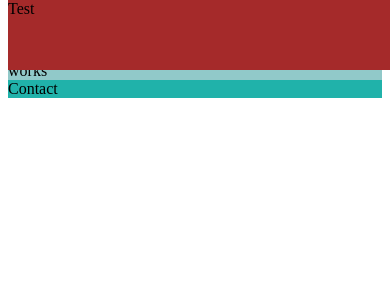
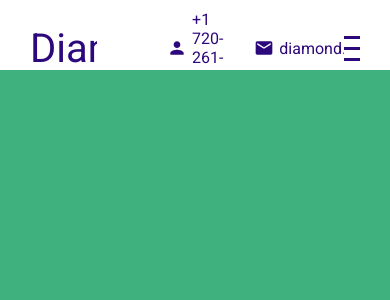
Before and after one commit to cdiamond3/newPortfolio, a React (Create React App) app: page / in a window 390 px wide. Shown: the top 300 px of the page. Built offline with nearby package versions, Linux system fonts and the light colour scheme.

Commit message:
hamburger built, menu next

```diff
--- a/package.json
+++ b/package.json
@@ -3,6 +3,8 @@
   "version": "0.1.0",
   "private": true,
   "dependencies": {
+    "@material-ui/core": "^4.12.3",
+    "@material-ui/icons": "^4.11.2",
     "@testing-library/jest-dom": "^5.11.4",
     "@testing-library/react": "^11.1.0",
     "@testing-library/user-event": "^12.1.10",
--- a/public/index.html
+++ b/public/index.html
@@ -2,42 +2,23 @@
 <html lang="en">
   <head>
     <meta charset="utf-8" />
-    <link rel="icon" href="%PUBLIC_URL%/favicon.ico" />
     <meta name="viewport" content="width=device-width, initial-scale=1" />
-    <meta name="theme-color" content="#000000" />
     <meta
       name="description"
       content="Web site created using create-react-app"
     />
-    <link rel="apple-touch-icon" href="%PUBLIC_URL%/logo192.png" />
-    <!--
-      manifest.json provides metadata used when your web app is installed on a
-      user's mobile device or desktop. See https://developers.google.com/web/fundamentals/web-app-manifest/
-    -->
-    <link rel="manifest" href="%PUBLIC_URL%/manifest.json" />
-    <!--
-      Notice the use of %PUBLIC_URL% in the tags above.
-      It will be replaced with the URL of the `public` folder during the build.
-      Only files inside the `public` folder can be referenced from the HTML.
-
-      Unlike "/favicon.ico" or "favicon.ico", "%PUBLIC_URL%/favicon.ico" will
-      work correctly both with client-side routing and a non-root public URL.
-      Learn how to configure a non-root public URL by running `npm run build`.
-    -->
+    <link href="https://fonts.googleapis.com/css2?family=Roboto:ital,wght@0,100;0,300;0,400;0,500;0,700;0,900;1,100;1,300;1,400;1,500;1,700;1,900&display=swap" rel="stylesheet">
     <title>React App</title>
+    <style>
+      *{
+        font-family: 'Roboto', sans-serif;
+        margin: 0;
+        overflow-x: hidden;
+      }
+    </style>
   </head>
   <body>
     <noscript>You need to enable JavaScript to run this app.</noscript>
     <div id="root"></div>
-    <!--
-      This HTML file is a template.
-      If you open it directly in the browser, you will see an empty page.
-
-      You can add webfonts, meta tags, or analytics to this file.
-      The build step will place the bundled scripts into the <body> tag.
-
-      To begin the development, run `npm start` or `yarn start`.
-      To create a production bundle, use `npm run build` or `yarn build`.
-    -->
   </body>
 </html>
--- a/src/App.js
+++ b/src/App.js
@@ -4,16 +4,21 @@
 import Testimonials from './components/testimonials/Testimonials';
 import TopBar from './components/topbar/TopBar';
 import Works from './components/works/Works';
+import "./app.scss"
+import { useState } from "react"
 
 function App() {
+
+  const [menuOpen, setMenuOpen] = useState(false)
+
   return (
     <div className="app">
-      <TopBar />
+      <TopBar menuOpen={menuOpen} setMenuOpen={setMenuOpen} />
       <div className="sections">
         <Intro />
         <Portfolio />
+        <Works />
         <Testimonials />
-        <Works />
         <Contact />
       </div>
     </div>
--- a/src/app.scss
+++ b/src/app.scss
@@ -4,7 +4,21 @@
   .sections{
     width: 100%;
     height: calc(100vh - 70px);
-    background-color: magenta;
+    background-color: lightsalmon;
+    position: relative;
+    top: 70px;
+    scroll-behavior: smooth;
+    scroll-snap-type: y mandatory;
+    scrollbar-width: none;
+    & ::-webkit-scrollbar{
+      display: none;
+    }
+
+    > *{
+      width: 100vw;
+      height: calc(100vh - 70px);
+      scroll-snap-align: start;
+    }
   }
 
 }
--- a/src/components/contact/Contact.js
+++ b/src/components/contact/Contact.js
@@ -2,7 +2,7 @@
 
 export default function Contact() {
     return (
-        <div className="contact">
+        <div className="contact" id="contact">
             Contact
         </div>
     )
--- a/src/components/intro/Intro.js
+++ b/src/components/intro/Intro.js
@@ -2,8 +2,8 @@
 
 export default function Intro() {
     return (
-        <div className="intro">
-            intro
+        <div className="intro" id="intro" >
+
         </div>
     )
 }
--- a/src/components/portfolio/Portfolio.js
+++ b/src/components/portfolio/Portfolio.js
@@ -2,8 +2,8 @@
 
 export default function Portfolio() {
     return (
-        <div className="portfolio" >
-            portfolio
+        <div className="portfolio" id="portfolio" >
+
         </div>
     )
 }
--- a/src/components/testimonials/Testimonials.js
+++ b/src/components/testimonials/Testimonials.js
@@ -1,8 +1,8 @@
 import "./testimonials.scss"
 export default function Testimonials() {
     return (
-        <div className="testimonials">
-            testimonials
+        <div className="testimonials" id="testimonials">
+
         </div>
     )
 }
--- a/src/components/topbar/TopBar.js
+++ b/src/components/topbar/TopBar.js
@@ -1,11 +1,30 @@
 import "./topbar.scss"
-
+import { Person, Mail } from "@material-ui/icons"
 import React from 'react'
 
-export default function TopBar() {
+export default function TopBar({ menuOpen, setMenuOpen }) {
     return (
-        <div className="topbar">
-            Test
+        <div className={"topbar " + (menuOpen && "active")}>
+            <div className="wrapper">
+                <div className="left">
+                    <a href="#intro" className="logo"> Diamond.</a>
+                    <div className="itemContainer">
+                        <Person className="icon" />
+                        <span>+1 720-261-1003</span>
+                    </div>
+                    <div className="itemContainer">
+                        <Mail className="icon" />
+                        <span>diamond.chris.3@gmail.com</span>
+                    </div>
+                </div>
+                <div className="right">
+                    <div className="hamburger" onClick={() => setMenuOpen(!menuOpen)}>
+                        <span className="line1"></span>
+                        <span className="line2"></span>
+                        <span className="line3"></span>
+                    </div>
+                </div>
+            </div>
         </div>
     )
 }
--- a/src/components/topbar/topbar.scss
+++ b/src/components/topbar/topbar.scss
@@ -1,8 +1,87 @@
-.topbar{
+@import "../../global.scss";
+
+.topbar {
     margin: 0;
-    background-color: brown;
+    background-color: white;
+    color: $mainColor;
     width: 100%;
     height: 70px;
     position: fixed;
     top: 0;
+    z-index: 2;
+    transition: all 2s ease ;
+
+    .wrapper {
+        padding: 10px 30px;
+        display: flex;
+        align-items: center;
+        justify-content: space-between;
+        .left {
+            display: flex;
+            align-items: center;
+
+            .logo {
+                font-size: 40px;
+                font-weight: 70px;
+                text-decoration: none;
+                color: inherit;
+                margin-right: 40px;
+            }
+
+            .itemContainer {
+                display: flex;
+                align-items: center;
+                margin-left: 30px;
+
+                .icon {
+                    font-size: 20px;
+                    margin-right: 5px;
+                }
+                .span {
+                    font-size: 15px;
+                    font-weight: 700;
+                }
+            }
+        }
+
+        .right{
+            .hamburger{
+                width: 32px;
+                height: 25px;
+                display: flex;
+                flex-direction: column;
+                justify-content: space-between;
+                cursor: pointer;
+
+                span{
+                    width: 100%;
+                    height: 3px;
+                    background-color: $mainColor;
+                    transform-origin: left;
+                    transition: all 2s ease;
+                }
+            }
+        }
+    }
+
+    &.active{
+        background-color: $mainColor;
+        color: white;
+
+        .hamburger{
+            span{
+                &:first-child{
+                    background-color: white;
+                    transform: rotate(45deg);
+                }
+                &:nth-child(2){
+                    opacity: 0;
+                }
+                &:last-child{
+                    background-color: white;
+                    transform: rotate(-45deg);
+                }
+            }
+        }
+    }
 }
--- a/src/components/works/Works.js
+++ b/src/components/works/Works.js
@@ -2,8 +2,8 @@
 
 export default function Works() {
     return (
-        <div className="works">
-            works
+        <div className="works" id="works">
+
         </div>
     )
 }
--- /dev/null
+++ b/src/global.scss
@@ -0,0 +1 @@
+$mainColor: rgb(45, 8, 124);
```
Also changed, not shown: 2 other files (tests, documents, lock files or other folders).
